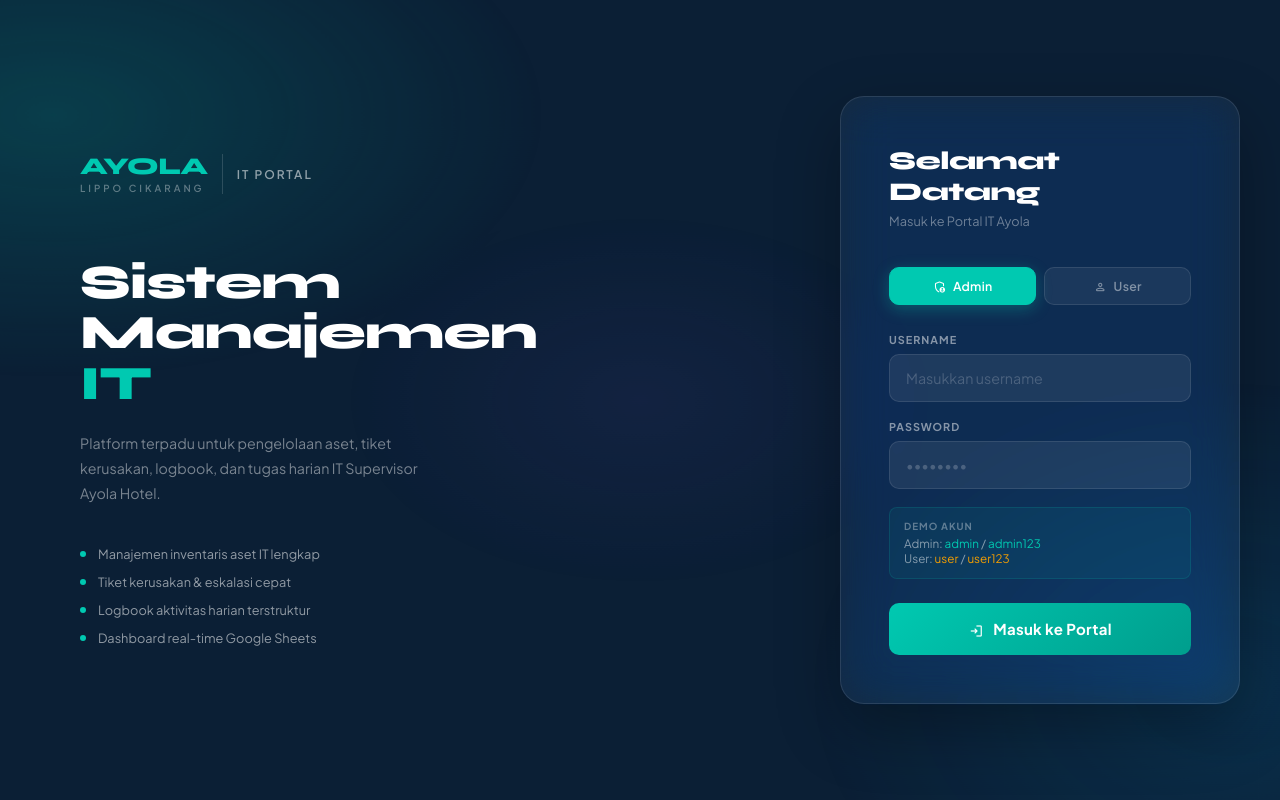
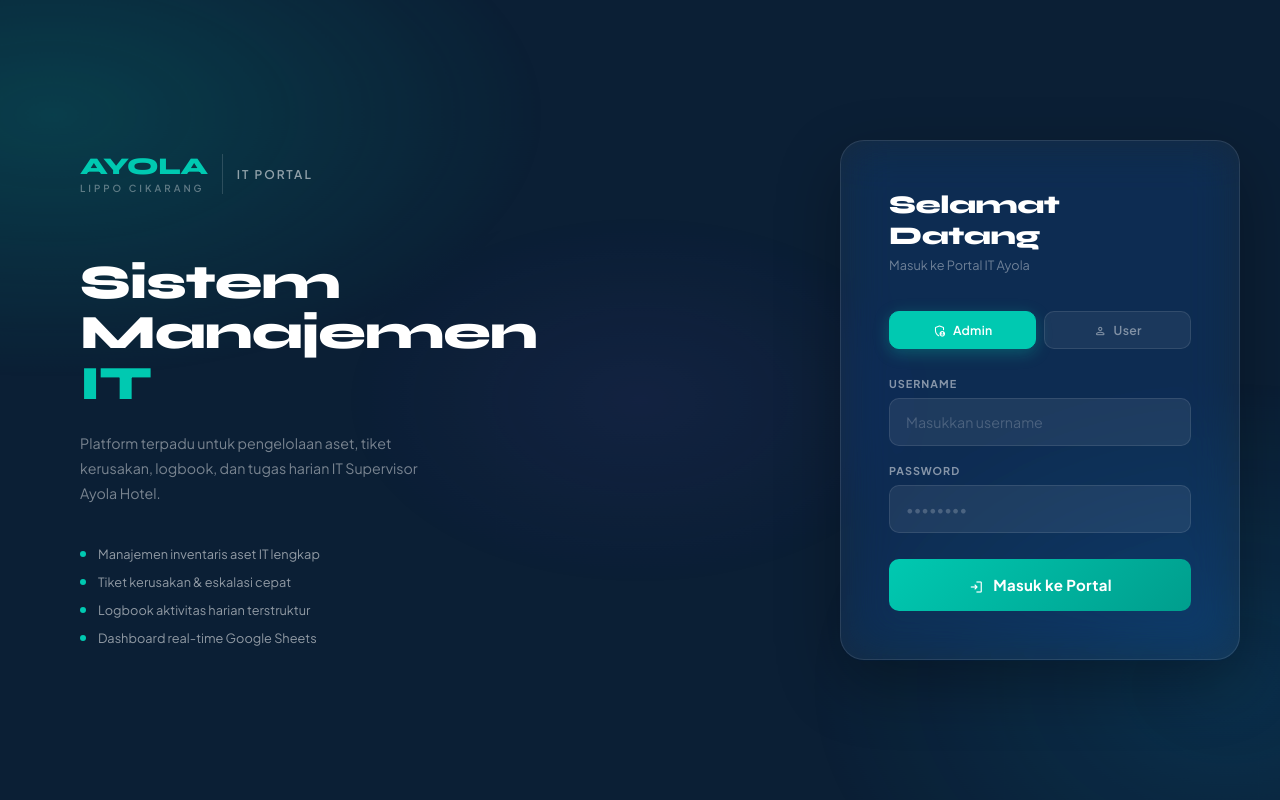
Before and after one commit to mugi-ai/ayola-spv, a plain HTML site: page index.html in a window 1280 px wide. Drawn offline with nearby package versions, Linux system fonts and the light colour scheme.

Commit message:
Add files via upload

```diff
--- a/index.html
+++ b/index.html
@@ -55,12 +55,6 @@
         <input id="lPass" type="password" placeholder="••••••••" autocomplete="current-password">
       </div>
 
-      <div style="background:rgba(0,201,177,0.07);border:1px solid rgba(0,201,177,0.15);border-radius:8px;padding:12px 14px;margin-bottom:16px;font-size:0.78rem;color:rgba(255,255,255,0.5)">
-        <div style="margin-bottom:4px;color:rgba(255,255,255,0.35);font-weight:700;text-transform:uppercase;letter-spacing:1px;font-size:0.65rem">Demo Akun</div>
-        <div>Admin: <span style="color:var(--teal)">admin</span> / <span style="color:var(--teal)">admin123</span></div>
-        <div>User: <span style="color:var(--amber)">user</span> / <span style="color:var(--amber)">user123</span></div>
-      </div>
-
       <button class="login-btn" onclick="doLogin()">
         <span class="material-symbols-rounded" style="font-size:16px;vertical-align:middle;margin-right:6px">login</span>
         Masuk ke Portal
@@ -83,7 +77,7 @@
 
 // Built-in accounts: admin & user (for demo / fallback)
 const LOCAL_ACCOUNTS = [
-  { username: 'admin', password: 'admin123', nama: 'Administrator', role: 'admin' },
+  { username: 'admin', password: 'adminayola', nama: 'Administrator', role: 'admin' },
   { username: 'it',    password: 'ayola2024', nama: 'IT Supervisor',  role: 'admin' },
   { username: 'user',  password: 'user123',  nama: 'Staff IT',        role: 'user'  },
   { username: 'staff', password: 'staff123', nama: 'Staff Umum',      role: 'user'  },
```
